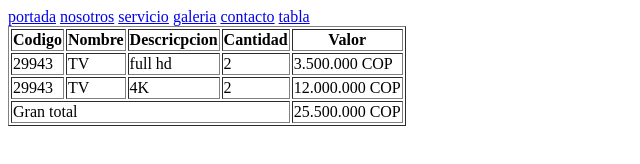
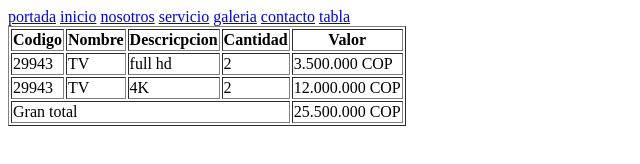
Before and after one commit to Ash-code12/index.html, a plain HTML site: page tabla.html in a window 1280 px wide. Shown: the full height of the page, 0-640 px from the left. Drawn offline with Linux system fonts and the light colour scheme.

Commit message:
seisyseis

```diff
--- a/tabla.html
+++ b/tabla.html
@@ -11,6 +11,8 @@
   <header>
     <nav>
       <a href="portada.html">portada</a>
+
+       <a href="Inicio.html">inicio</a>
 
       <a href="nosotros.html">nosotros</a>
 
```
Also changed, not shown: Inicio.html (+2 -0 lines), contacto.html (+2 -0 lines), galeria.html (+2 -0 lines), nosotros.html (+2 -0 lines), portada.html (renamed from index.html, +2 -0 lines), servicio.html (+2 -0 lines).
